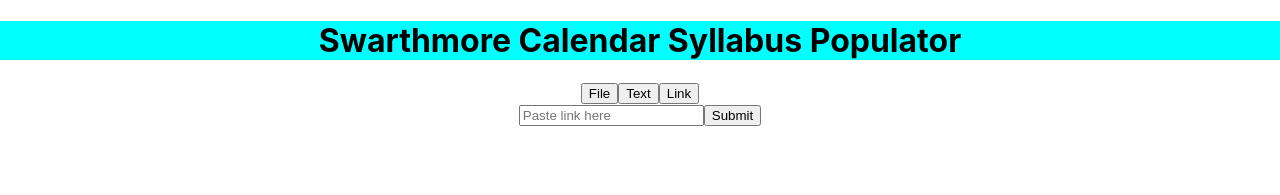
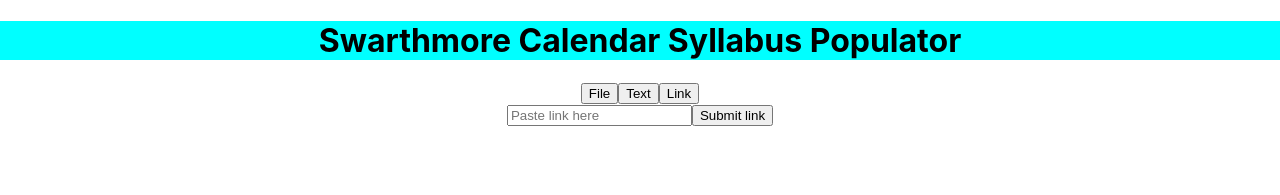
Before and after one commit to CPSC71-Syllabus-Populator/Swarthmore-Syllabus-Populator, a React (Create React App) app in the folder swarthmore-syllabus-populator/: page / in a window 1280 px wide. Both pictures are taken after a click on the button "Link". Shown: the top 195 px of the page. Built offline with nearby package versions, Linux system fonts and the light colour scheme.

Commit message:
testing flask server for links

```diff
--- a/swarthmore-syllabus-populator/src/Components/HomePage/LinkInputBox/LinkInputBox.js
+++ b/swarthmore-syllabus-populator/src/Components/HomePage/LinkInputBox/LinkInputBox.js
@@ -3,22 +3,6 @@
 
 const LinkInputBox = () => {
     const [link, setLink] = useState("");
-
-    const handleChange = (e) => {
-        const target = e.target;
-        //const name = target.name;
-        const value = target.value;
-
-        setLink(value);
-    }
-
-    useEffect(() => {
-        console.log(link);
-    }, [link]);
-
-    const resetField = () => {
-        setLink("");
-    }
 
     return (
         <div>
@@ -27,15 +11,47 @@
                 name="link"
                 placeholder="Paste link here"
                 value={link}
-                onChange={handleChange}
+                onChange={(e) => {
+                    setLink(e.target.value);
+                }}
+                // onChange={handleChange}
             />
-            <input
-                type="submit"
-                value="Submit"
-                onClick={resetField}
-            />
+            <button
+                onClick={async () => {
+                const data = new FormData();
+                data.append("link", link);
+
+                const response = await fetch("/link_test", {
+                    method: "POST",
+                    body: data,
+                });
+                if (response.ok) {
+                    console.log("request succeeded");
+                } else {
+                    console.error("request failed");
+                }
+            }}
+            >
+                Submit link
+            </button>
         </div>
     )
 }
 
 export default LinkInputBox
+
+    // const handleChange = (e) => {
+    //     const target = e.target;
+    //     //const name = target.name;
+    //     const value = target.value;
+
+    //     setLink(value);
+    // }
+
+    // useEffect(() => {
+    //     console.log(link);
+    // }, [link]);
+
+    // const resetField = () => {
+    //     setLink("");
+    // }
```
Also changed, not shown: 2 other files (tests, documents, lock files or other folders).
